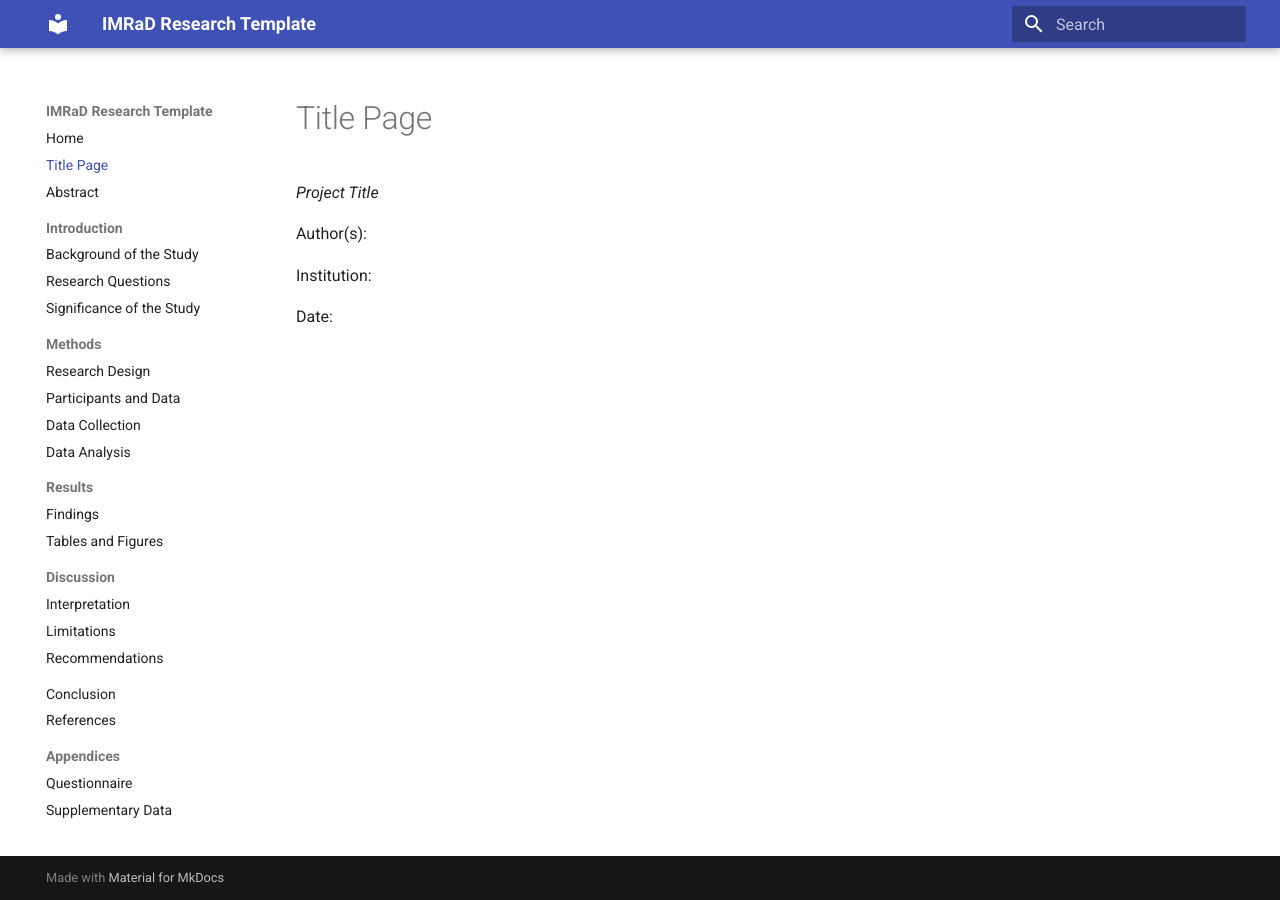
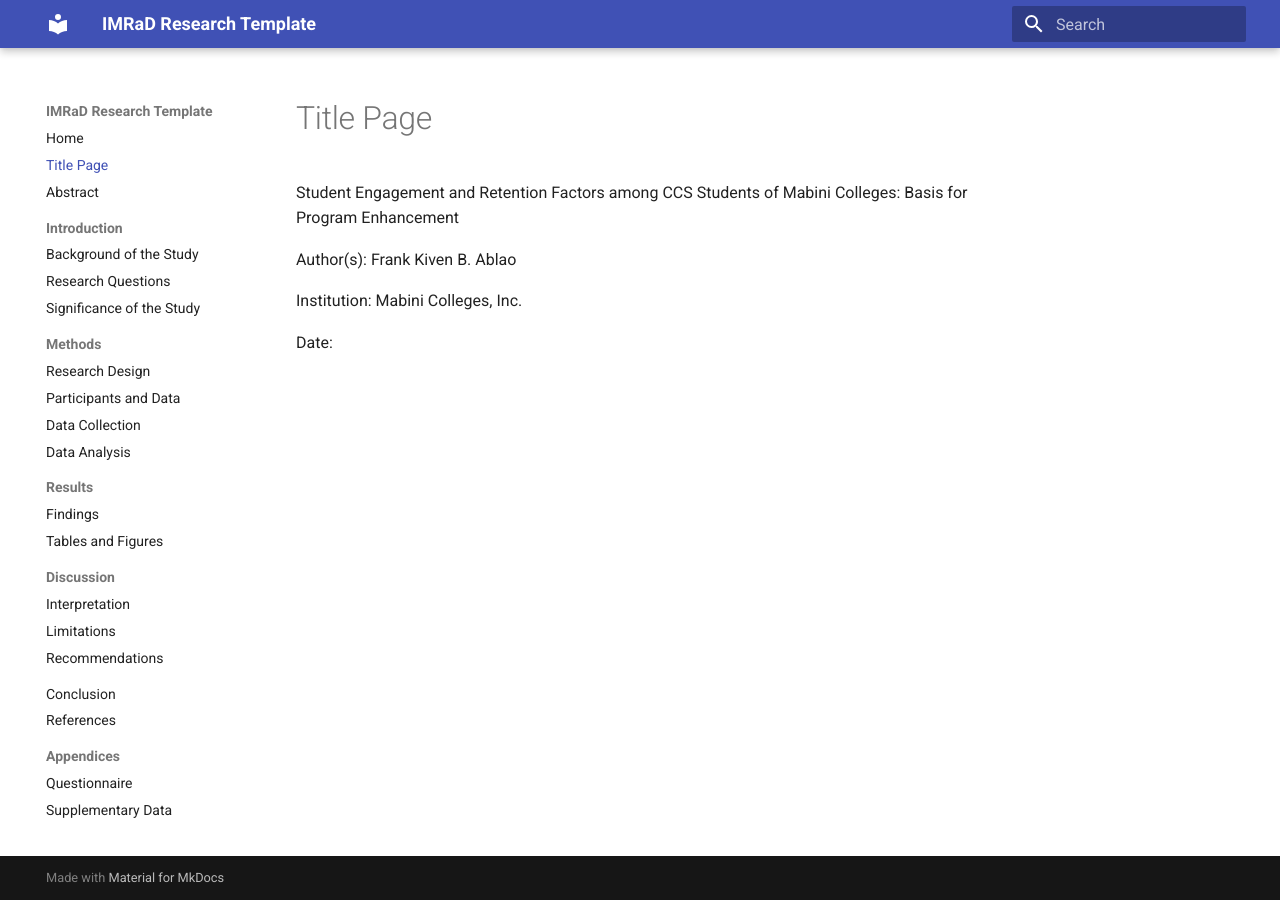
Before and after one commit to Kinev10/research-imrad-template, an MkDocs documentation site: the page built from docs/title-page.md, in a window 1280 px wide. Built offline with MkDocs 1.6.1 and Material for MkDocs 9.7.7, drawn with Linux system fonts in a browser that asks for light colours.

Commit message:
update title page

```diff
--- a/docs/title-page.md
+++ b/docs/title-page.md
@@ -1,9 +1,9 @@
 # Title Page
 
-_Project Title_
+Student Engagement and Retention Factors among CCS Students of Mabini Colleges: Basis for Program Enhancement
 
-Author(s):
+Author(s): Frank Kiven B. Ablao
 
-Institution:
+Institution: Mabini Colleges, Inc.
 
 Date:
```
